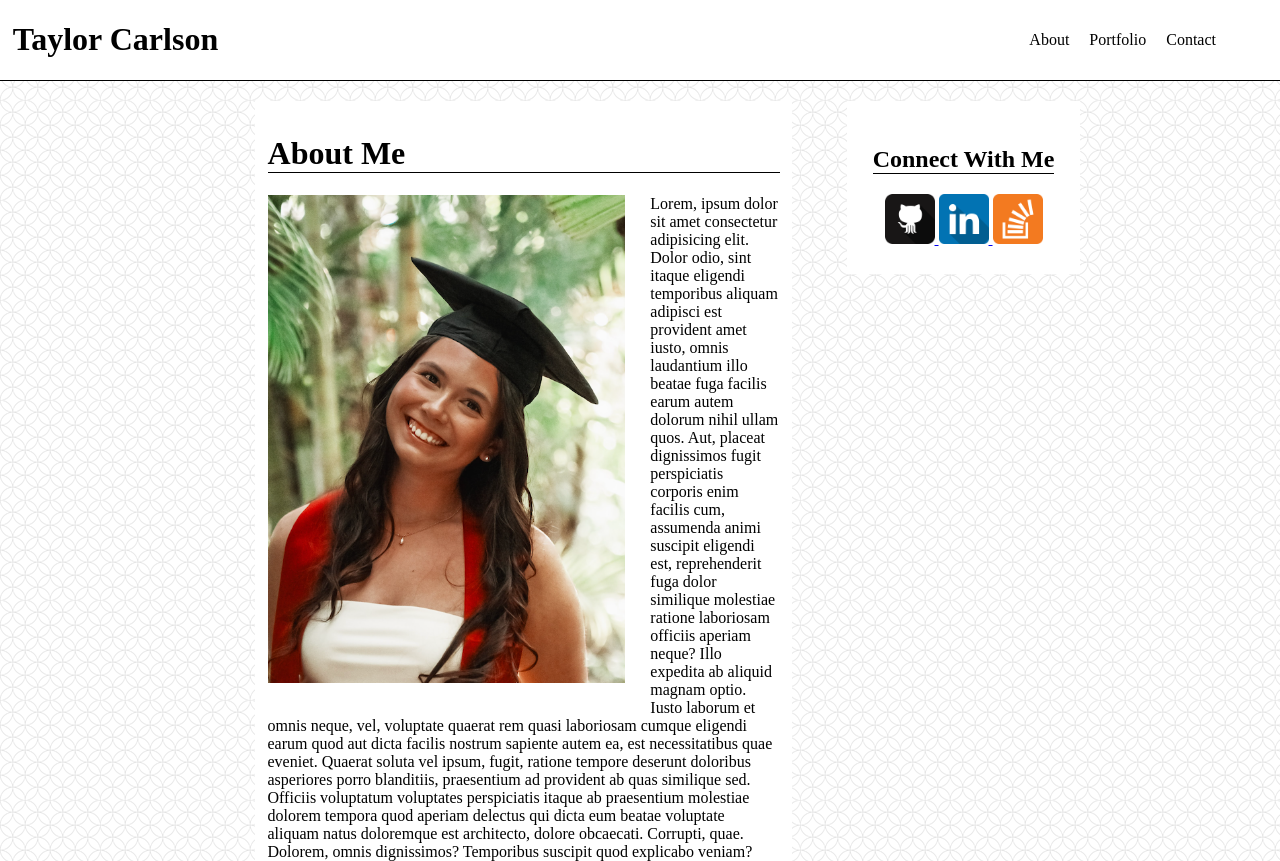
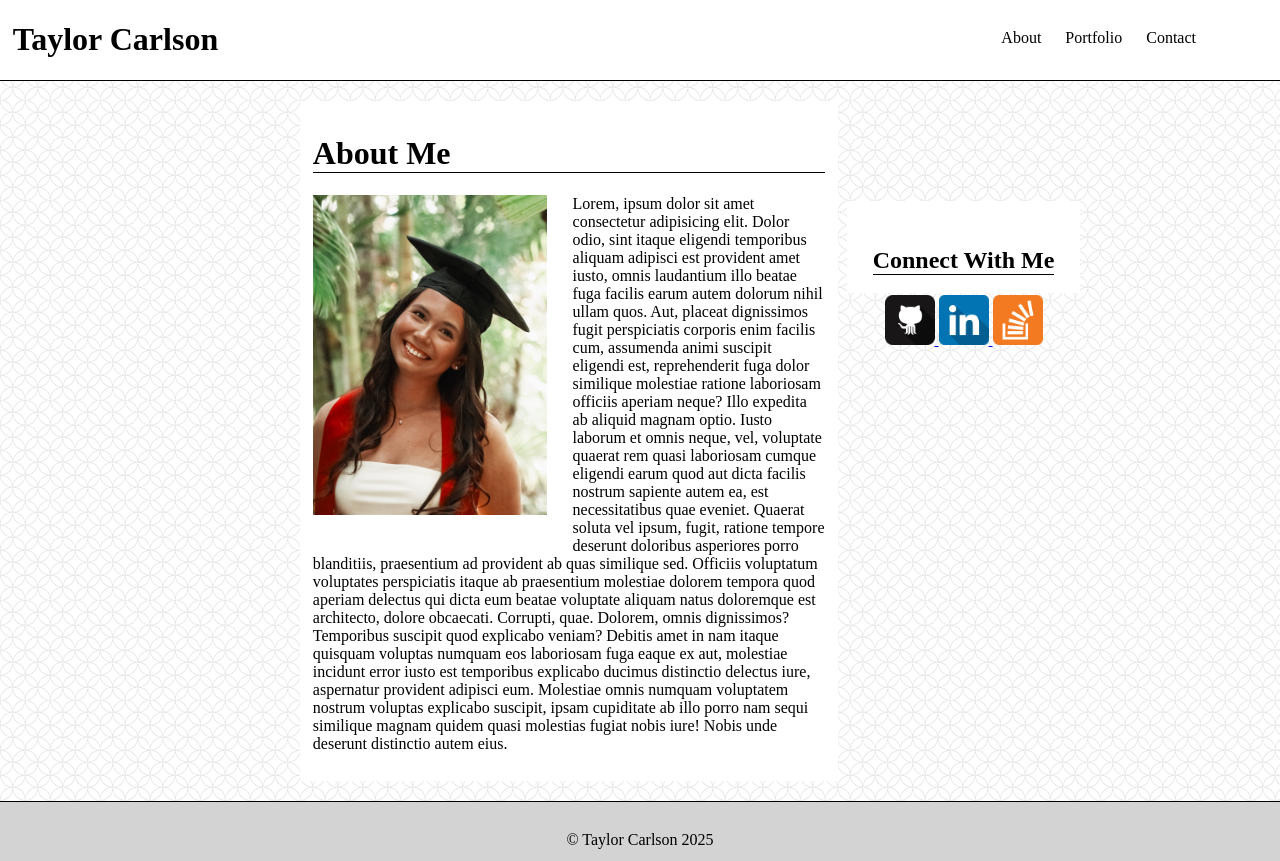
Before and after one commit to taylorcarlson333/m3-hw3-carlson-taylor, a plain HTML site: page index.html in a window 1280 px wide. Shown: the top 861 px of the page. Drawn offline with Linux system fonts and the light colour scheme.

Commit message:
Deleted flex

```diff
--- a/styles.css
+++ b/styles.css
@@ -1,14 +1,15 @@
 main {
-    display: flex;
     margin: 0 auto;
+    overflow: hidden;
 }
 
 .about-me-content {
     background-color: white;
     width: 40%;
-    margin: 20px auto;
+    margin: 20px 300px;
     padding: 1%;
     overflow: hidden;
+    float: left;
 }
 
 main h1 {
@@ -36,17 +37,21 @@ footer {
 
 header {
     background-color: white;
-    display: flex;
     justify-content: space-between;
     align-items: center;
     border-bottom: black 1px solid;
+    overflow: hidden;
 }
 
 ul{
     list-style-type: none;
-    display: flex;
     gap: 20px;
     text-decoration: none;
+}
+
+ul li {
+    display: inline-block;
+    margin-right: 20px;
 }
 
 nav {
@@ -61,7 +66,13 @@ nav ul li a {
 }
 
 header h1 {
+    float: left;
     margin-left: 1%;
+}
+
+header nav {
+    margin-top: 1%;
+    float: right;
 }
 
 .sidebar {
@@ -69,9 +80,8 @@ header h1 {
     padding: 2%;
     align-items: center;
     text-align: center;
-    margin-left: -200px;
     margin-right: 200px;
-    margin-top: 20px;
+    margin-top: -600px;
     height: 5%;
     float: right;
 }
```
